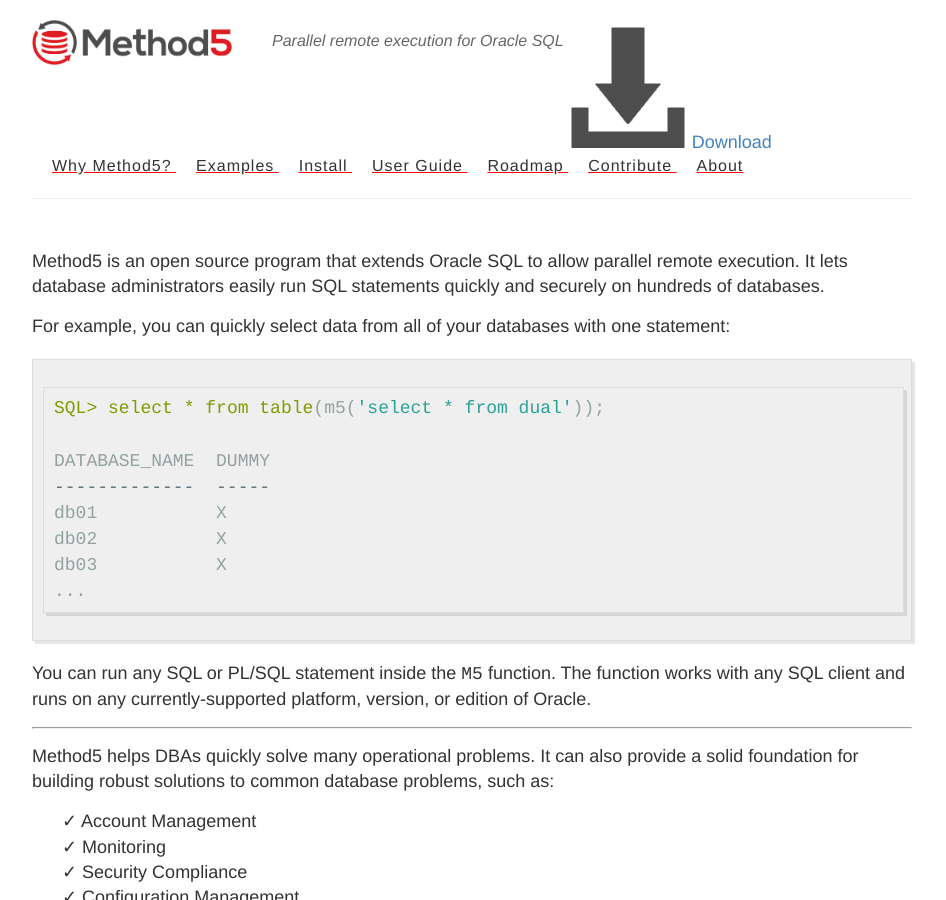
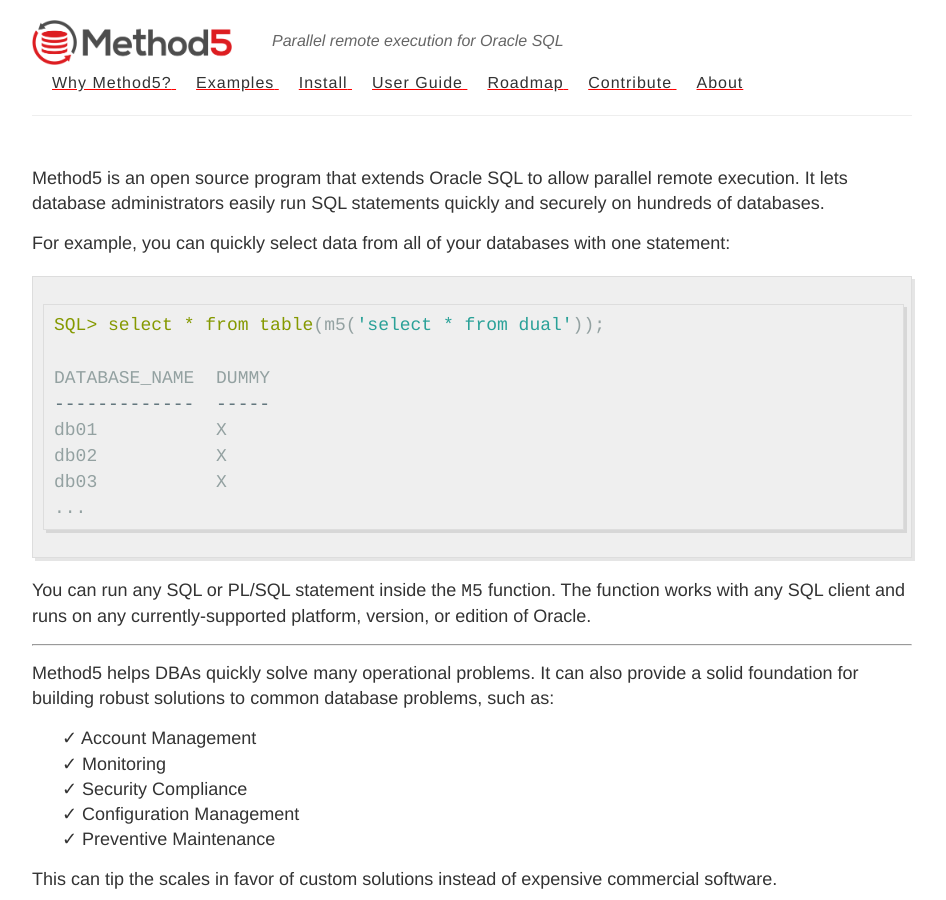
Before and after one commit to method5/method5.github.io, a Jekyll site: the page built from index.md, in a window 1280 px wide and 900 px high. Shown: the whole window, without its empty margins (168-1114 px from the left). Built offline with Jekyll 4.4.1, drawn with Linux system fonts in a browser that asks for light colours.

Commit message:
Removing it, it all looks horrible.

```diff
--- a/_layouts/default.html
+++ b/_layouts/default.html
@@ -34,7 +34,7 @@
           </div>
 
           <!--<a class="github-button" href="https://github.com/method5/method5/archive/master.zip" data-icon="octicon-cloud-download" data-style="mega" aria-label="Download Method5 on GitHub">Download</a>-->
-          <a class="download-button" href="https://github.com/method5/method5/archive/master.zip"><img src="/images/Download_button.png">Download</a>
+          <!--<a class="download-button" href="https://github.com/method5/method5/archive/master.zip"><img src="/images/Download_button.png">Download</a>-->
 
           <nav>
             <!--<a href="{{ site.baseurl }}/">Home</a>-->
```
